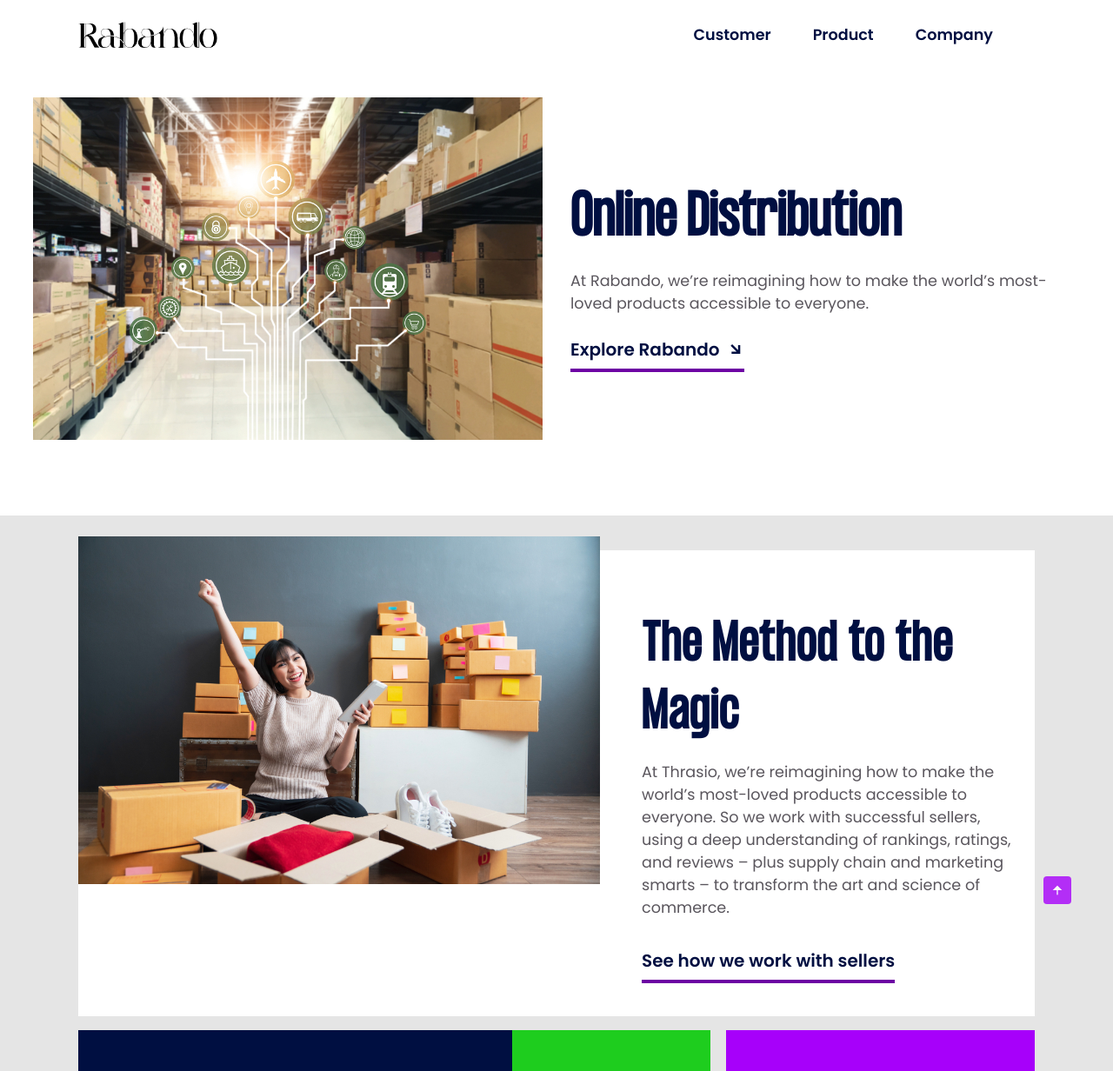
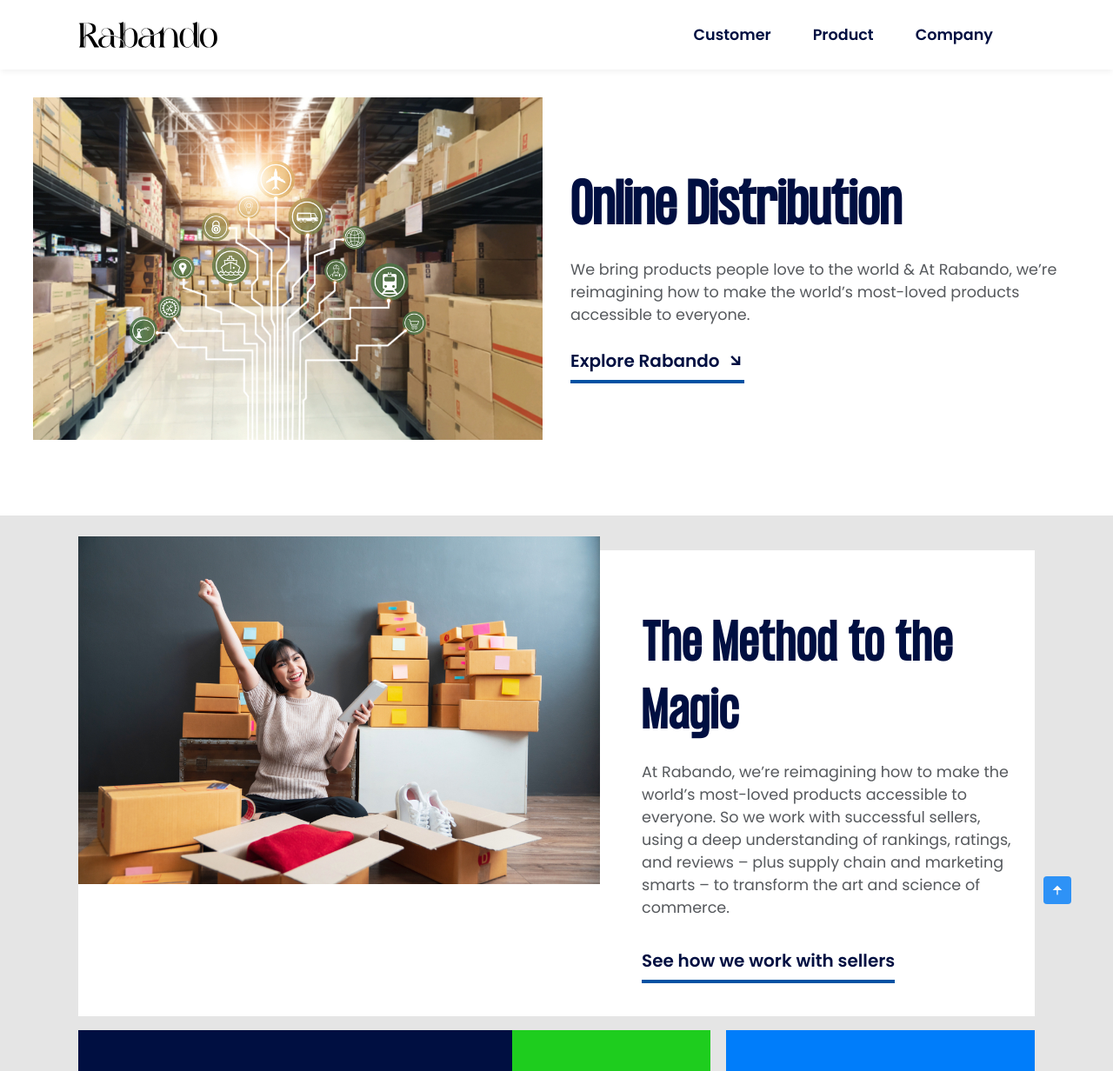
Before and after one commit to FauziFerdiansyah/rabando_web, a plain HTML site: page index.html in a window 1280 px wide. Shown: the top 1232 px of the page at 87% size. Drawn offline with nearby package versions, Linux system fonts and the light colour scheme.

Commit message:
update home logo and css

```diff
--- a/assets/css/styles.css
+++ b/assets/css/styles.css
@@ -16,7 +16,7 @@
 
   /*========== Colors ==========*/
   /*Color mode HSL(hue, saturation, lightness)*/
-  --hue: 280;
+  --hue: 210;
   --first-color: hsl(var(--hue), 100%, 49%);
   --first-color-alt: hsl(var(--hue), 100%, 32%);
   --first-color-light: hsl(var(--hue), 100%, 66%);
@@ -177,6 +177,7 @@ img{
   top: 0;
   left: 0;
   z-index: var(--z-fixed);
+  box-shadow: 0 4px 6px -1px rgba(0, 0, 0, 0.05);
 }
 
 /*=============== NAV ===============*/
--- a/index.html
+++ b/index.html
@@ -21,7 +21,7 @@
         <header class="header" id="header">
             <nav class="nav container">
                 <a href="#" class="nav__logo">
-                    <img alt="logo" src="assets/img/logo.png" height="30">
+                    <img alt="logo" src="assets/img/logo.svg" height="30">
                 </a>
 
                 <div class="nav__menu" id="nav-menu">
@@ -62,7 +62,7 @@
                             Online Distribution
                         </h1>
                         <p class="home__description">
-                            At Rabando, we’re reimagining how to make the world’s most-loved products accessible to everyone.
+                            We bring products people love to the world & At Rabando, we’re reimagining how to make the world’s most-loved products accessible to everyone.
                         </p>
                         <a href="#" class="button--link button--flex">
                             Explore Rabando <i class="ri-arrow-right-down-line button__icon"></i>
@@ -84,7 +84,7 @@
                         </h2>
 
                         <p class="about__description">
-                            At Thrasio, we’re reimagining how to make the world’s most-loved products accessible to everyone. So we work with successful sellers, using a deep understanding of rankings, ratings, and reviews – plus supply chain and marketing smarts – to transform the art and science of commerce.
+                            At Rabando, we’re reimagining how to make the world’s most-loved products accessible to everyone. So we work with successful sellers, using a deep understanding of rankings, ratings, and reviews – plus supply chain and marketing smarts – to transform the art and science of commerce.
                         </p>
 
                         <a href="#" class="button--link button--flex">
```
Also changed, not shown: assets/img/logo.svg (added), 1 other file.
